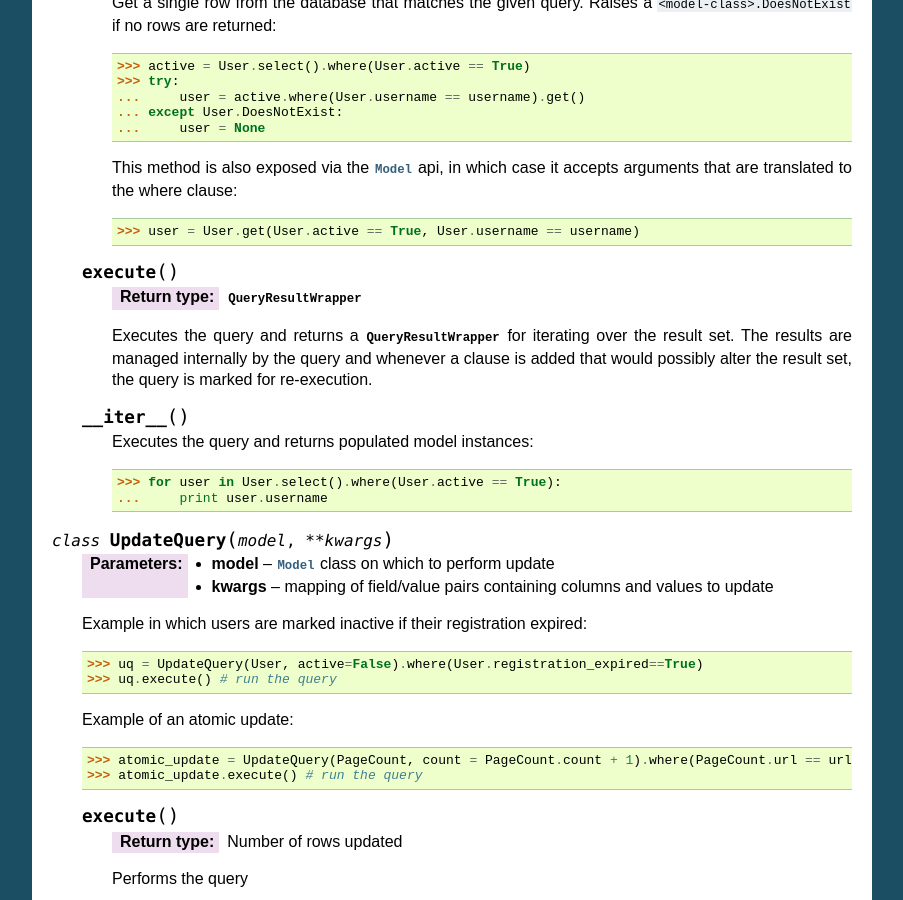
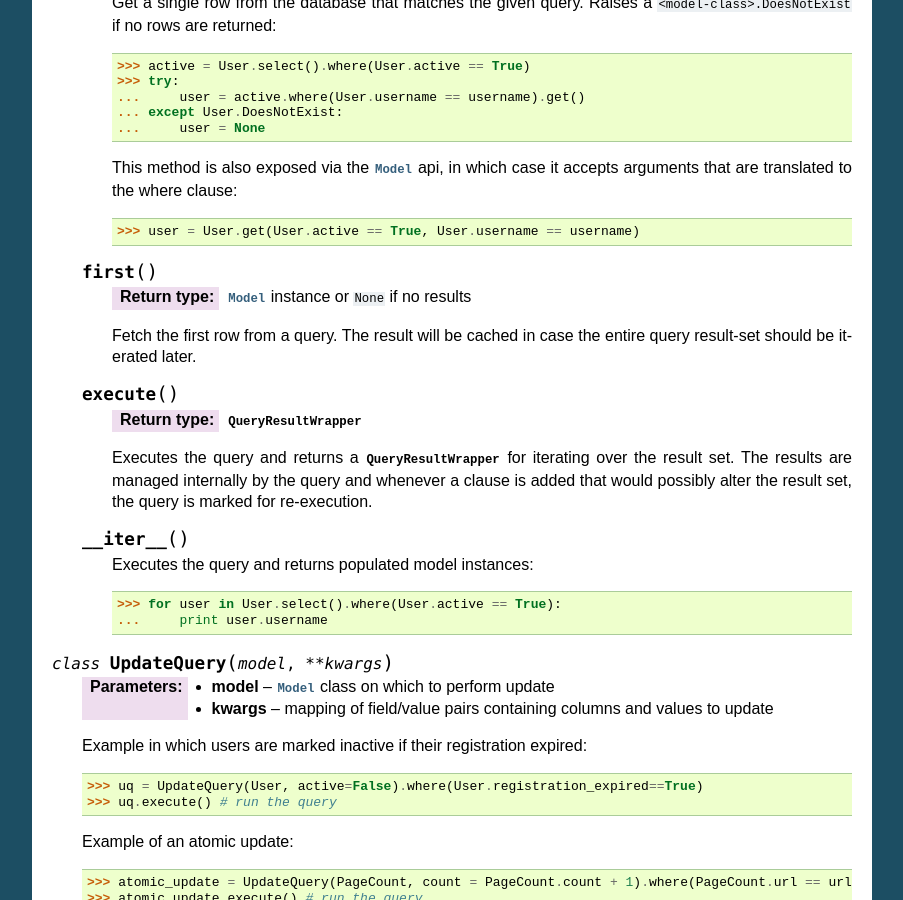
Before and after one commit to coleifer/peewee, a Sphinx documentation site: the page built from docs/peewee/api.rst, in a window 1280 px wide and 900 px high, scrolled down 14403 px. Shown: the whole window, without its empty margins (198-1101 px from the left). Built offline with Sphinx 7.4.7, drawn with Linux system fonts in a browser that asks for light colours.

Commit message:
Adding docs for first()

```diff
--- a/docs/peewee/api.rst
+++ b/docs/peewee/api.rst
@@ -939,6 +939,13 @@ Query Types
 
             >>> user = User.get(User.active == True, User.username == username)
 
+    .. py:method:: first()
+
+        :rtype: :py:class:`Model` instance or ``None`` if no results
+
+        Fetch the first row from a query. The result will be cached in case the entire
+        query result-set should be iterated later.
+
     .. py:method:: execute()
 
         :rtype: :py:class:`QueryResultWrapper`
```
